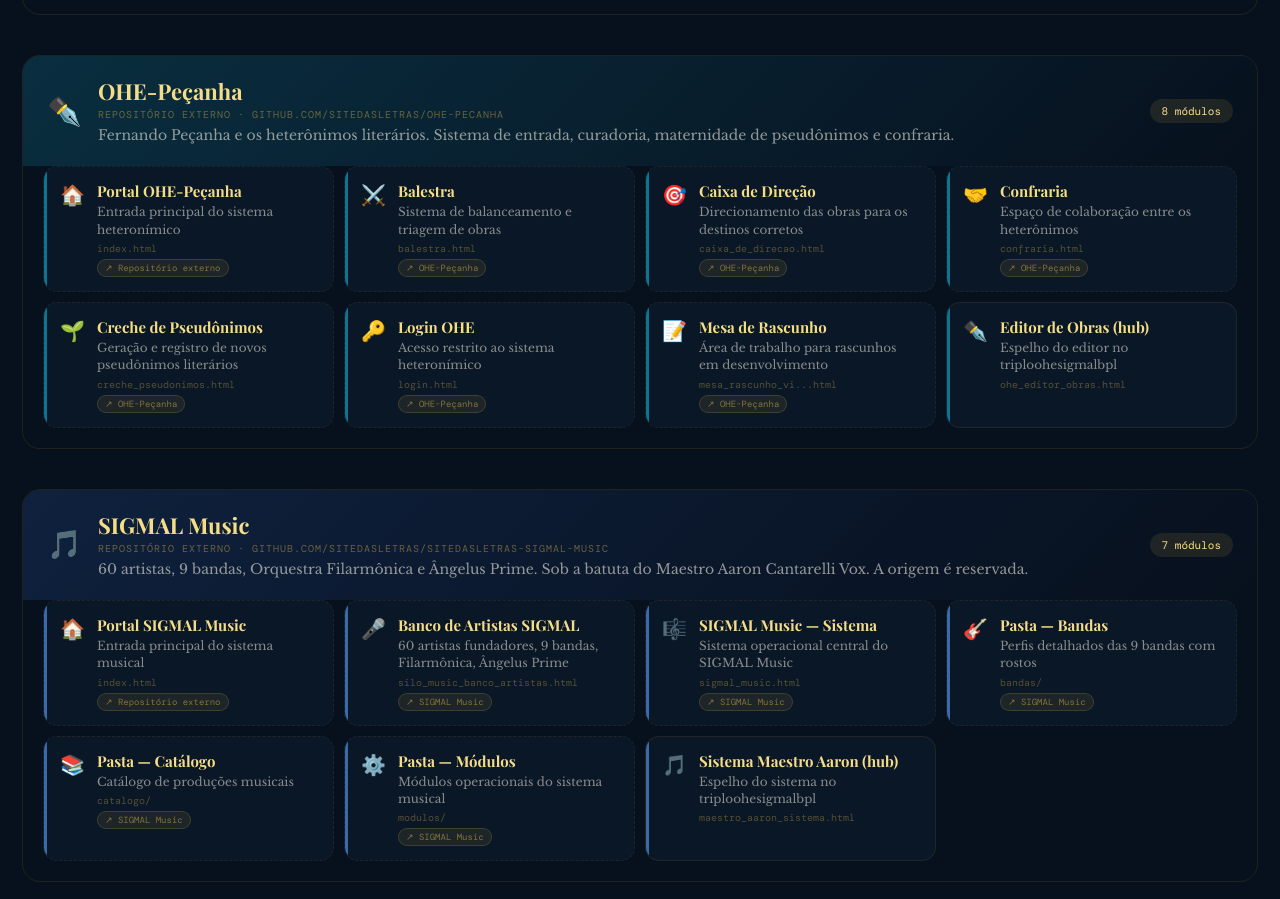
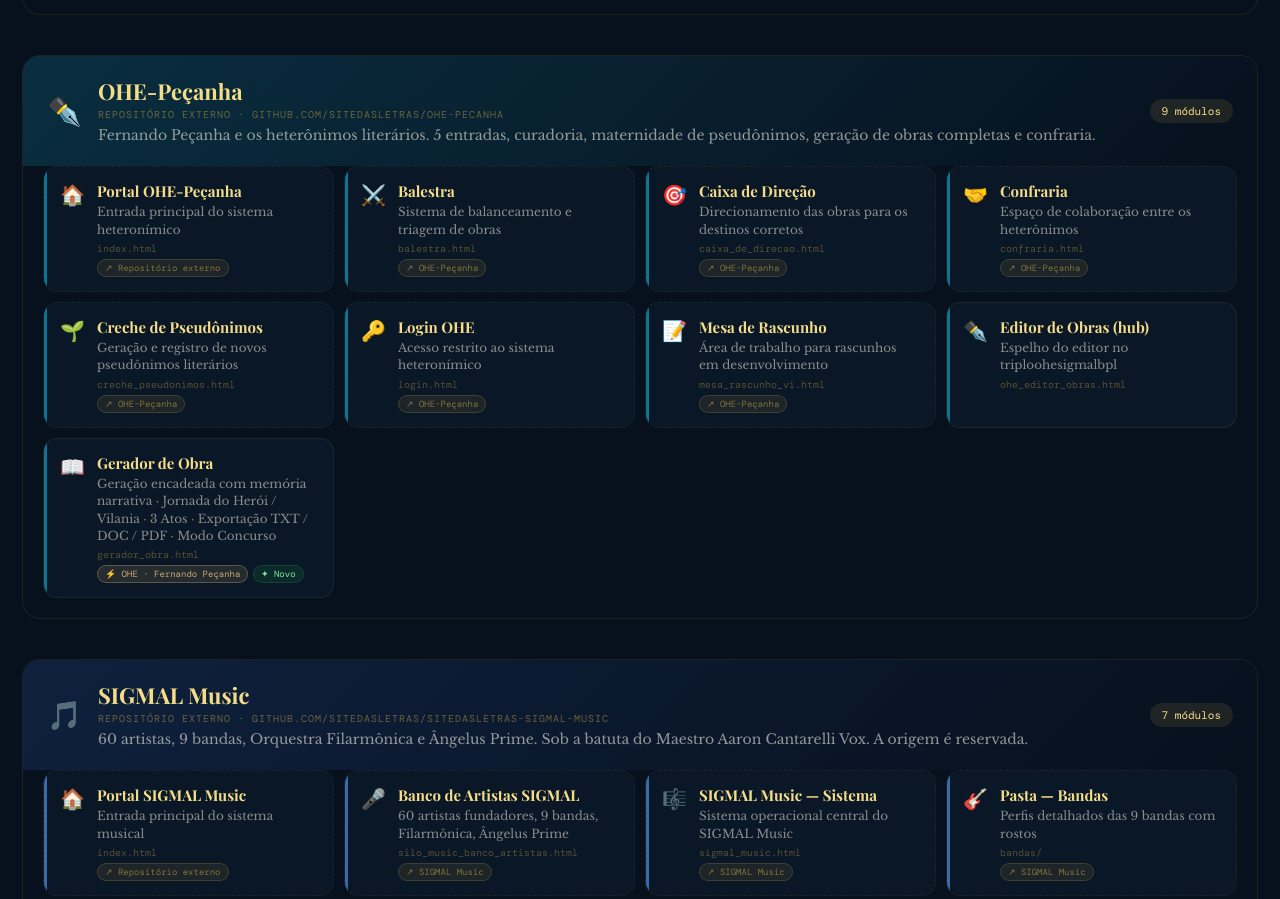
Before and after one commit to sitedasletras/triploohesigmalbpl, a plain HTML site: page espinha_dorsal.html in a window 1280 px wide. Shown: the part 1175-2074 px from the top of the page. Drawn offline with nearby package versions, Linux system fonts and the light colour scheme; a web font is replaced by a local one.

Commit message:
Update espinha_dorsal.html

```diff
--- a/espinha_dorsal.html
+++ b/espinha_dorsal.html
@@ -15,8 +15,6 @@
 *,*::before,*::after{box-sizing:border-box;margin:0;padding:0}
 html{scroll-behavior:smooth}
 body{font-family:'Libre Baskerville',Georgia,serif;background:var(--azul);color:white;min-height:100vh}
-
-/* TOPBAR */
 .topbar{position:sticky;top:0;z-index:100;background:rgba(7,16,29,.98);border-bottom:2px solid var(--ouro);backdrop-filter:blur(10px)}
 .top-in{max-width:1400px;margin:auto;padding:10px 22px;display:flex;align-items:center;justify-content:space-between;gap:10px;flex-wrap:wrap}
 .marca{font-family:'DM Mono',monospace;color:var(--ouro2);font-size:13px;font-weight:700}
@@ -24,8 +22,6 @@ body{font-family:'Libre Baskerville',Georgia,serif;background:var(--azul);color:
 .tnav{display:flex;gap:5px;flex-wrap:wrap}
 .tnav a{font-family:'DM Mono',monospace;font-size:11px;color:#c8c0ae;text-decoration:none;padding:5px 10px;border-radius:999px;border:1px solid rgba(255,255,255,.1);transition:.15s}
 .tnav a:hover{color:var(--ouro2);border-color:var(--ouro);background:rgba(201,166,70,.12)}
-
-/* HERO */
 .hero{
 background:
 radial-gradient(ellipse 70% 55% at 10% 15%,rgba(109,26,42,.25),transparent),
@@ -39,11 +35,7 @@ body{font-family:'Libre Baskerville',Georgia,serif;background:var(--azul);color:
 .hero h1{font-family:'Playfair Display',serif;font-size:clamp(36px,6vw,80px);background:linear-gradient(160deg,var(--ouro2),var(--ouro) 40%,var(--cobre));-webkit-background-clip:text;-webkit-text-fill-color:transparent;background-clip:text;margin-bottom:8px;line-height:1}
 .hero-sub{font-family:'DM Mono',monospace;font-size:11px;letter-spacing:.3em;color:rgba(201,166,70,.45);margin-bottom:16px;text-transform:uppercase}
 .hero-desc{font-size:16px;color:rgba(240,236,224,.65);max-width:720px;margin:0 auto;line-height:1.7;font-style:italic}
-
-/* WRAP */
 .wrap{max-width:1400px;margin:auto;padding:36px 22px 80px;display:flex;flex-direction:column;gap:40px}
-
-/* SETOR */
 .setor{border-radius:var(--r);overflow:hidden;border:1px solid rgba(201,166,70,.12)}
 .setor-head{padding:20px 24px;display:flex;align-items:center;gap:16px;cursor:pointer;transition:.18s}
 .setor-head:hover{filter:brightness(1.1)}
@@ -53,16 +45,12 @@ body{font-family:'Libre Baskerville',Georgia,serif;background:var(--azul);color:
 .setor-info .setor-desc{font-size:14px;color:rgba(240,236,224,.6);margin-top:4px;line-height:1.5}
 .setor-cnt{margin-left:auto;font-family:'DM Mono',monospace;font-size:11px;background:rgba(201,166,70,.12);color:var(--ouro2);padding:5px 12px;border-radius:999px;flex-shrink:0}
 .setor-body{padding:0 20px 20px;display:grid;grid-template-columns:repeat(auto-fill,minmax(280px,1fr));gap:10px}
-
-/* COR POR SETOR */
 .s-triploohesigmalbpl .setor-head{background:linear-gradient(135deg,rgba(109,26,42,.4),rgba(7,16,29,.9))}
 .s-ohe .setor-head{background:linear-gradient(135deg,rgba(14,116,144,.3),rgba(7,16,29,.9))}
 .s-sigmal .setor-head{background:linear-gradient(135deg,rgba(26,58,110,.4),rgba(7,16,29,.9))}
 .s-nucleo .setor-head{background:linear-gradient(135deg,rgba(59,31,110,.35),rgba(7,16,29,.9))}
 .s-bpl .setor-head{background:linear-gradient(135deg,rgba(31,122,66,.3),rgba(7,16,29,.9))}
 .s-wsp .setor-head{background:linear-gradient(135deg,rgba(201,166,70,.2),rgba(7,16,29,.9))}
-
-/* MÓDULO CARD */
 .modulo{
 background:rgba(10,24,40,.92);border:1px solid rgba(201,166,70,.1);
 border-radius:14px;padding:14px 16px;
@@ -85,25 +73,21 @@ body{font-family:'Libre Baskerville',Georgia,serif;background:var(--azul);color:
 .modulo.externo{border-style:dashed}
 .badge-ext{font-family:'DM Mono',monospace;font-size:9px;background:rgba(201,166,70,.1);color:rgba(201,166,70,.6);padding:2px 7px;border-radius:999px;border:1px solid rgba(201,166,70,.2);display:inline-block;margin-top:4px}
 .badge-novo{font-family:'DM Mono',monospace;font-size:9px;background:rgba(31,122,66,.2);color:#80e8a0;padding:2px 7px;border-radius:999px;border:1px solid rgba(31,122,66,.3);display:inline-block;margin-top:4px}
-
-/* FLUXO */
+.badge-gerador{font-family:'DM Mono',monospace;font-size:9px;background:rgba(200,169,110,.15);color:#c8a96e;padding:2px 7px;border-radius:999px;border:1px solid rgba(200,169,110,.35);display:inline-block;margin-top:4px}
 .fluxo{background:rgba(10,24,40,.8);border:1px solid rgba(201,166,70,.15);border-radius:var(--r);padding:24px}
 .fluxo h3{font-family:'Playfair Display',serif;font-size:20px;color:var(--ouro2);margin-bottom:16px}
 .fluxo-linha{display:flex;align-items:center;flex-wrap:wrap;gap:8px;margin-bottom:10px}
 .fluxo-no{background:rgba(201,166,70,.1);border:1px solid rgba(201,166,70,.25);border-radius:10px;padding:8px 14px;font-family:'DM Mono',monospace;font-size:12px;color:var(--ouro2);text-decoration:none;transition:.15s}
 .fluxo-no:hover{background:rgba(201,166,70,.2);border-color:var(--ouro)}
+.fluxo-no.destaque{background:rgba(200,169,110,.18);border-color:#c8a96e;color:#f4dc88}
 .fluxo-seta{color:rgba(201,166,70,.4);font-size:16px}
-
-/* ESTADO GERAL */
 .estado-grid{display:grid;grid-template-columns:repeat(auto-fill,minmax(160px,1fr));gap:12px}
 .estado-card{background:rgba(10,24,40,.9);border:1px solid rgba(201,166,70,.1);border-radius:14px;padding:16px;text-align:center}
 .estado-card .en{font-size:28px;font-weight:900;color:var(--ouro2);font-family:'Playfair Display',serif;display:block}
 .estado-card .el{font-family:'DM Mono',monospace;font-size:10px;letter-spacing:.08em;color:rgba(201,166,70,.4);text-transform:uppercase;margin-top:4px}
-
 footer{background:rgba(0,0,0,.5);border-top:3px solid var(--ouro);padding:26px 22px;text-align:center;color:rgba(200,192,178,.45)}
 footer strong{color:var(--ouro2)}
 footer p{font-size:13px;line-height:1.8}
-
 @media(max-width:760px){.setor-body{grid-template-columns:1fr}.setor-head{flex-wrap:wrap}.setor-cnt{margin-left:0}}
 </style>
 </head>
@@ -137,7 +121,7 @@ footer p{font-size:13px;line-height:1.8}
   <!-- ESTADO GERAL -->
   <div class="estado-grid">
     <div class="estado-card"><span class="en">4</span><span class="el">Repositórios</span></div>
-    <div class="estado-card"><span class="en">32</span><span class="el">Módulos ativos</span></div>
+    <div class="estado-card"><span class="en">33</span><span class="el">Módulos ativos</span></div>
     <div class="estado-card"><span class="en">3</span><span class="el">Diretores</span></div>
     <div class="estado-card"><span class="en">1</span><span class="el">CEO · Mônada Speck</span></div>
     <div class="estado-card"><span class="en">∞</span><span class="el">Artistas imortais</span></div>
@@ -211,7 +195,7 @@ footer p{font-size:13px;line-height:1.8}
         <div class="modulo-ic">📡</div>
         <div class="modulo-info"><div class="mn">SIGMAL Exportador</div><div class="md">Exportação de produções do SIGMAL Music</div><div class="mt">sigmal_exportador.html</div></div>
       </a>
-      <a class="modulo espinha_dorsal.html" href="espinha_dorsal.html">
+      <a class="modulo" href="espinha_dorsal.html">
         <div class="modulo-ic">🦴</div>
         <div class="modulo-info"><div class="mn">Espinha Dorsal</div><div class="md">Esta página — hub central de navegação</div><div class="mt">espinha_dorsal.html</div><span class="badge-novo">✦ Novo</span></div>
       </a>
@@ -225,9 +209,9 @@ footer p{font-size:13px;line-height:1.8}
       <div class="setor-info">
         <h2>OHE-Peçanha</h2>
         <div class="setor-sub">Repositório externo · github.com/sitedasletras/OHE-Pecanha</div>
-        <div class="setor-desc">Fernando Peçanha e os heterônimos literários. Sistema de entrada, curadoria, maternidade de pseudônimos e confraria.</div>
+        <div class="setor-desc">Fernando Peçanha e os heterônimos literários. 5 entradas, curadoria, maternidade de pseudônimos, geração de obras completas e confraria.</div>
       </div>
-      <span class="setor-cnt">8 módulos</span>
+      <span class="setor-cnt">9 módulos</span>
     </div>
     <div class="setor-body">
       <a class="modulo externo" href="https://sitedasletras.github.io/OHE-Pecanha/" target="_blank">
@@ -256,11 +240,22 @@ footer p{font-size:13px;line-height:1.8}
       </a>
       <a class="modulo externo" href="https://sitedasletras.github.io/OHE-Pecanha/mesa_rascunho_vi.html" target="_blank">
         <div class="modulo-ic">📝</div>
-        <div class="modulo-info"><div class="mn">Mesa de Rascunho</div><div class="md">Área de trabalho para rascunhos em desenvolvimento</div><div class="mt">mesa_rascunho_vi...html</div><span class="badge-ext">↗ OHE-Peçanha</span></div>
+        <div class="modulo-info"><div class="mn">Mesa de Rascunho</div><div class="md">Área de trabalho para rascunhos em desenvolvimento</div><div class="mt">mesa_rascunho_vi.html</div><span class="badge-ext">↗ OHE-Peçanha</span></div>
       </a>
       <a class="modulo" href="ohe_editor_obras.html">
         <div class="modulo-ic">✒️</div>
         <div class="modulo-info"><div class="mn">Editor de Obras (hub)</div><div class="md">Espelho do editor no triploohesigmalbpl</div><div class="mt">ohe_editor_obras.html</div></div>
+      </a>
+      <!-- ✦ NOVO · GERADOR DE OBRA -->
+      <a class="modulo" href="gerador_obra.html">
+        <div class="modulo-ic">📖</div>
+        <div class="modulo-info">
+          <div class="mn">Gerador de Obra</div>
+          <div class="md">Geração encadeada com memória narrativa · Jornada do Herói / Vilania · 3 Atos · Exportação TXT / DOC / PDF · Modo Concurso</div>
+          <div class="mt">gerador_obra.html</div>
+          <span class="badge-gerador">⚡ OHE · Fernando Peçanha</span>
+          <span class="badge-novo">✦ Novo</span>
+        </div>
       </a>
     </div>
   </div>
@@ -399,7 +394,11 @@ footer p{font-size:13px;line-height:1.8}
 
     <div class="fluxo-linha">
       <span style="font-family:'DM Mono',monospace;font-size:11px;color:rgba(201,166,70,.5);min-width:120px">CRIAÇÃO</span>
-      <a class="fluxo-no" href="https://sitedasletras.github.io/OHE-Pecanha/" target="_blank">OHE-Peçanha</a>
+      <a class="fluxo-no" href="https://sitedasletras.github.io/OHE-Pecanha/" target="_blank">OHE · 5 Entradas</a>
+      <span class="fluxo-seta">→</span>
+      <a class="fluxo-no" href="https://sitedasletras.github.io/OHE-Pecanha/" target="_blank">Fernando Peçanha</a>
+      <span class="fluxo-seta">→</span>
+      <a class="fluxo-no destaque" href="gerador_obra.html">⚡ Gerador de Obra</a>
       <span class="fluxo-seta">→</span>
       <a class="fluxo-no" href="ohe_editor_obras.html">Editor de Obras</a>
       <span class="fluxo-seta">→</span>
```
Lines whose indentation alone changed are shown as unchanged.
